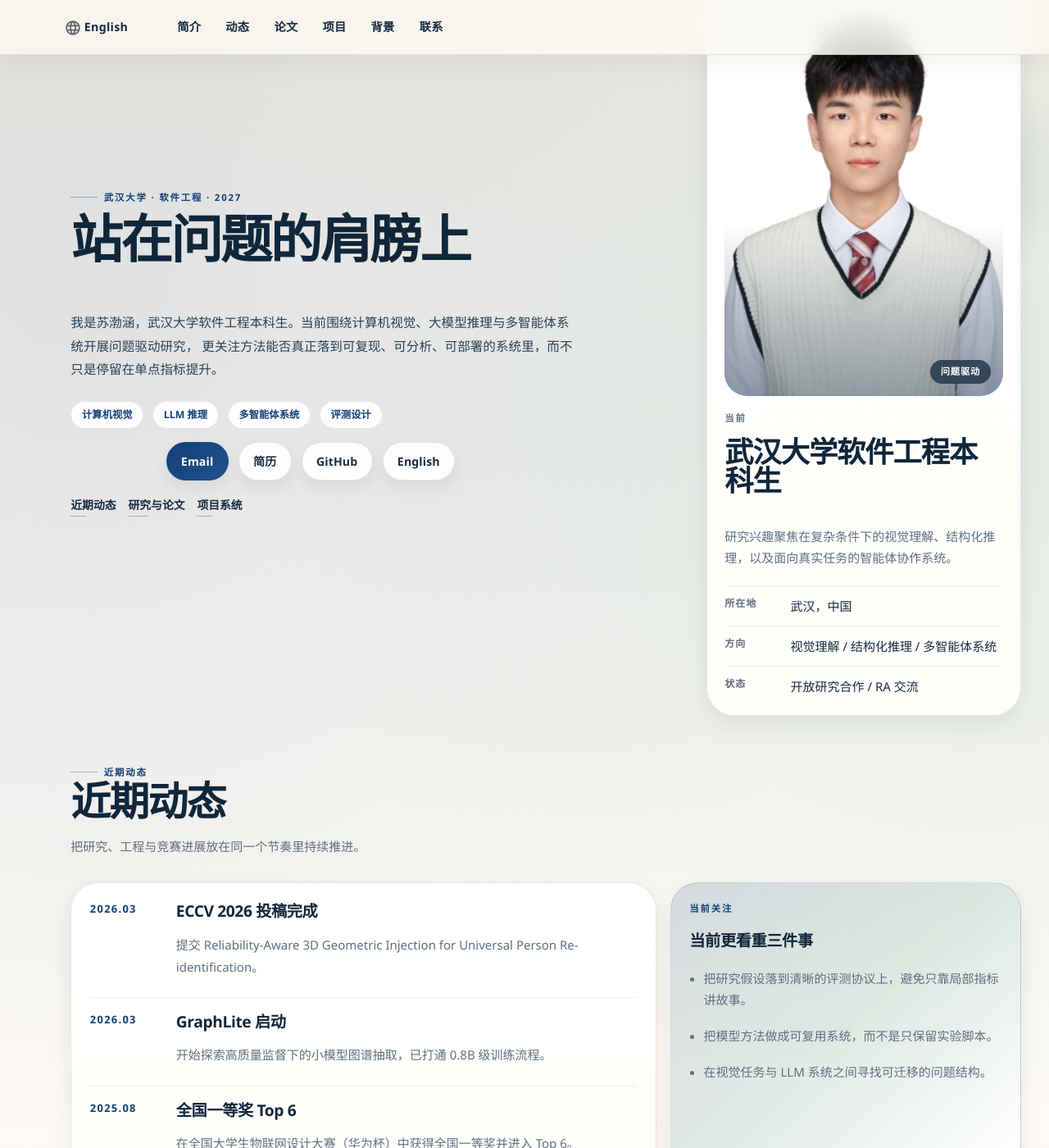
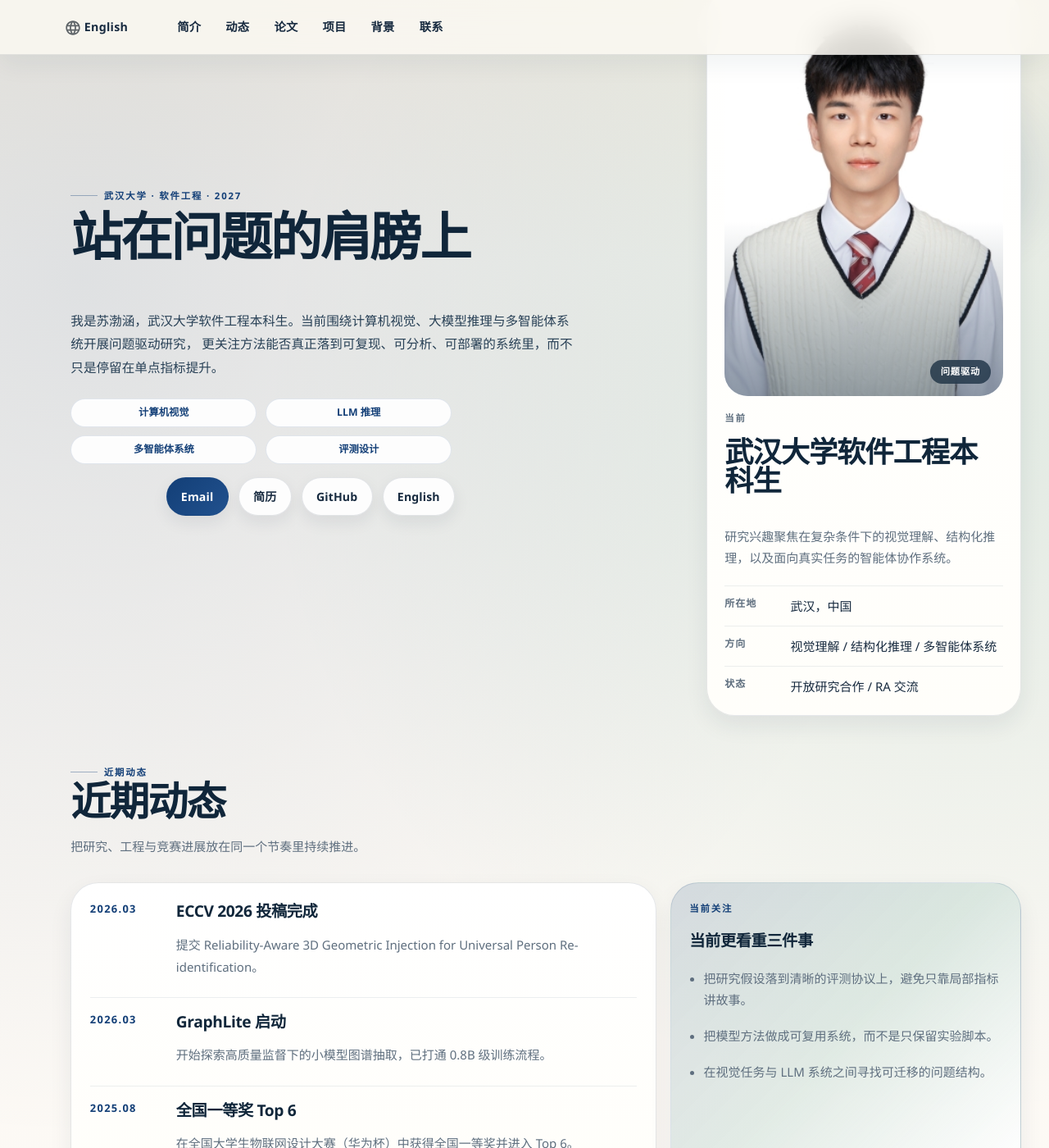
Before and after one commit to BohanSu/BohanSu.github.io, a Jekyll site: the page built from _pages/about.html, in a window 1280 px wide and 1400 px high. Shown: the whole window at 82% size. Built offline with Jekyll 4.4.1, drawn with Linux system fonts in a browser that asks for light colours.

Commit message:
Align homepage hero tags and remove quick links

```diff
--- a/_pages/about-en.html
+++ b/_pages/about-en.html
@@ -28,11 +28,6 @@ author: en
           <a class="home-button" href="/files/苏渤涵简历.pdf">CV</a>
           <a class="home-button" href="https://github.com/BohanSu">GitHub</a>
           <a class="home-button" href="/">中文</a>
-        </div>
-        <div class="hero-jump-links">
-          <a href="#news">Recent Signals</a>
-          <a href="#publications">Research</a>
-          <a href="#projects">Systems</a>
         </div>
       </div>
 
--- a/_pages/about.html
+++ b/_pages/about.html
@@ -30,11 +30,6 @@ redirect_from:
           <a class="home-button" href="/files/苏渤涵简历.pdf">简历</a>
           <a class="home-button" href="https://github.com/BohanSu">GitHub</a>
           <a class="home-button" href="/en/">English</a>
-        </div>
-        <div class="hero-jump-links">
-          <a href="#news">近期动态</a>
-          <a href="#publications">研究与论文</a>
-          <a href="#projects">项目系统</a>
         </div>
       </div>
 
--- a/assets/css/main.scss
+++ b/assets/css/main.scss
@@ -1256,7 +1256,13 @@ h6,
     color: #284056;
 }
 
-.homepage .hero-pill-row,
+.homepage .hero-pill-row {
+    display: grid;
+    grid-template-columns: repeat(2, minmax(0, 1fr));
+    gap: 0.72rem;
+    max-width: 31rem;
+}
+
 .homepage .metric-row,
 .homepage .toolbox-row {
     display: flex;
@@ -1264,9 +1270,7 @@ h6,
     gap: 0.72rem;
 }
 
-.homepage .hero-pill-row,
-.homepage .page__content .hero-actions,
-.homepage .hero-jump-links {
+.homepage .page__content .hero-actions {
     max-width: 39rem;
 }
 
@@ -1275,6 +1279,7 @@ h6,
 .homepage .toolbox-row span {
     display: inline-flex;
     align-items: center;
+    justify-content: center;
     min-height: 2.3rem;
     padding: 0.45rem 0.85rem;
     border-radius: 999px;
@@ -1283,44 +1288,8 @@ h6,
     color: var(--landing-accent);
     font-size: 0.82rem;
     font-weight: 650;
+    text-align: center;
     box-shadow: inset 0 1px 0 rgba(255, 255, 255, 0.72);
-}
-
-.homepage .hero-jump-links {
-    display: flex;
-    flex-wrap: wrap;
-    gap: 1rem;
-    padding-top: 0.25rem;
-}
-
-.homepage .hero-jump-links a {
-    position: relative;
-    color: var(--landing-text);
-    font-size: 0.92rem;
-    font-weight: 600;
-}
-
-.homepage .hero-jump-links a::after {
-    content: "";
-    position: absolute;
-    left: 0;
-    bottom: -0.22rem;
-    width: 100%;
-    height: 1px;
-    background: currentColor;
-    transform: scaleX(0.35);
-    transform-origin: left center;
-    opacity: 0.3;
-    transition: transform 0.2s ease, opacity 0.2s ease;
-}
-
-.homepage .hero-jump-links a:hover {
-    color: var(--landing-accent);
-}
-
-.homepage .hero-jump-links a:hover::after {
-    transform: scaleX(1);
-    opacity: 1;
 }
 
 .homepage .hero-panel {
@@ -1753,6 +1722,11 @@ h6,
         max-width: 100%;
     }
 
+    .homepage .hero-pill-row {
+        grid-template-columns: 1fr;
+        max-width: 100%;
+    }
+
     .homepage .page__content .hero-copy h1,
     .homepage--en .page__content .hero-copy h1 {
         max-width: 100%;
@@ -1776,10 +1750,6 @@ h6,
     .homepage .home-button {
         width: 100%;
     }
-
-    .homepage .hero-jump-links {
-        gap: 0.8rem 1rem;
-    }
 }
 
 @media (prefers-reduced-motion: reduce) {
@@ -1794,8 +1764,7 @@ h6,
     }
 
     .homepage .surface-card::before,
-    .homepage .home-button,
-    .homepage .hero-jump-links a::after {
+    .homepage .home-button {
         transition: none;
     }
 }
```
